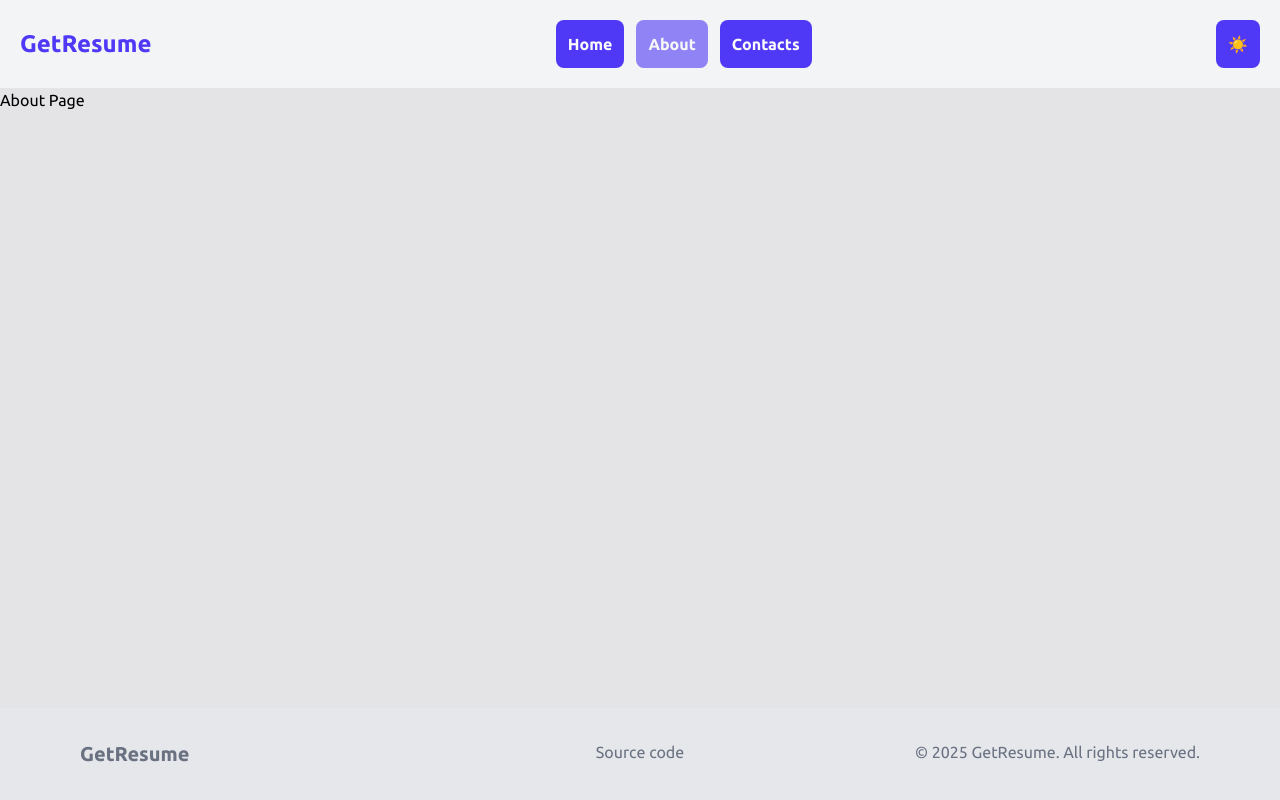
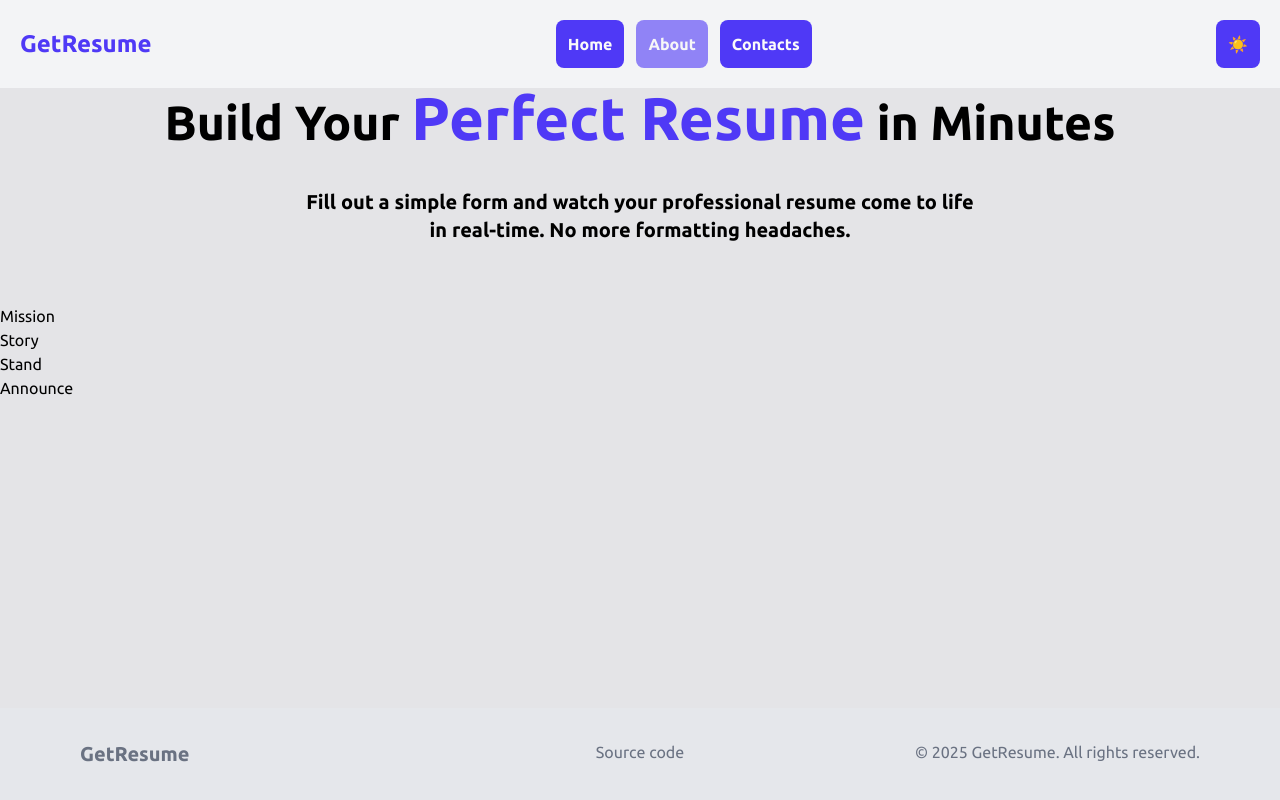
Before and after one commit to Kohize/GetResume, a React (Vite) app: page /about in a window 1280 px wide. Built offline with nearby package versions, Linux system fonts and the light colour scheme.

Commit message:
initial for about page

```diff
--- a/src/Pages/About.jsx
+++ b/src/Pages/About.jsx
@@ -1,5 +1,17 @@
-import React from 'react';
+import Hero from '../features/About/ui/Hero/Hero';
+import Mission from '../features/About/ui/Mission/Mission';
+import Story from '../features/About/ui/Story/Story';
+import Stand from '../features/About/ui/Stand/Stand';
+import Announce from '../features/About/ui/Announce/Announce';
 
 export default function About() {
-  return <div>About Page</div>;
+  return (
+    <div>
+      <Hero />
+      <Mission />
+      <Story />
+      <Stand />
+      <Announce />
+    </div>
+  );
 }
--- /dev/null
+++ b/src/features/About/ui/Announce/Announce.jsx
@@ -0,0 +1,3 @@
+export default function Announce() {
+  return <div>Announce</div>;
+}
--- /dev/null
+++ b/src/features/About/ui/Hero/Hero.jsx
@@ -0,0 +1,23 @@
+import React from 'react';
+
+export default function Hero() {
+  return (
+    <section>
+      <div>
+        <div className="flex flex-col items-center justify-center gap-y-10 mb-15">
+          <h1 className="text-5xl font-semibold dark:text-white">
+            Build Your{' '}
+            <span className="text-6xl text-indigo-600">Perfect Resume</span> in
+            Minutes
+          </h1>
+          <p className="font-semibold text-center text-xl dark:text-white">
+            Fill out a simple form and watch your professional resume come to
+            life
+            <br />
+            in real-time. No more formatting headaches.
+          </p>
+        </div>
+      </div>
+    </section>
+  );
+}
--- /dev/null
+++ b/src/features/About/ui/Mission/Mission.jsx
@@ -0,0 +1,3 @@
+export default function Mission() {
+  return <div>Mission</div>;
+}
--- /dev/null
+++ b/src/features/About/ui/Stand/Stand.jsx
@@ -0,0 +1,5 @@
+import React from 'react';
+
+export default function Stand() {
+  return <div>Stand</div>;
+}
--- /dev/null
+++ b/src/features/About/ui/Story/Story.jsx
@@ -0,0 +1,5 @@
+import React from 'react';
+
+export default function Story() {
+  return <div>Story</div>;
+}
```
